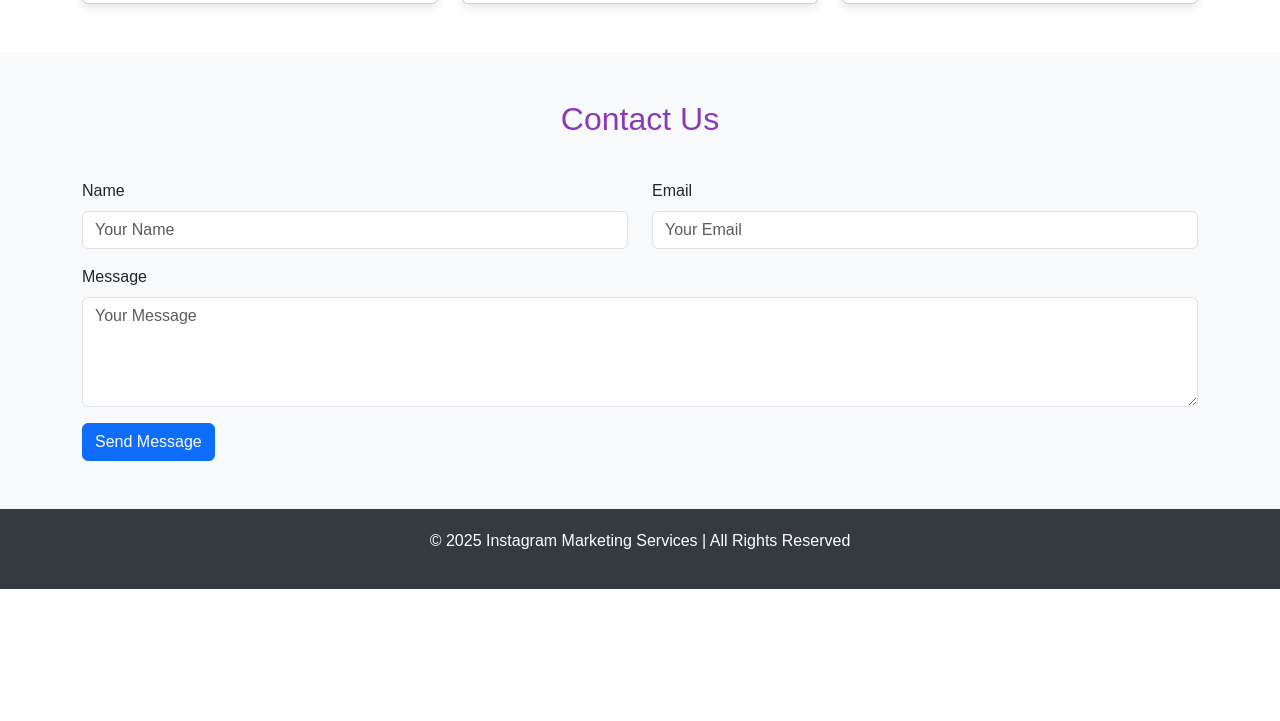
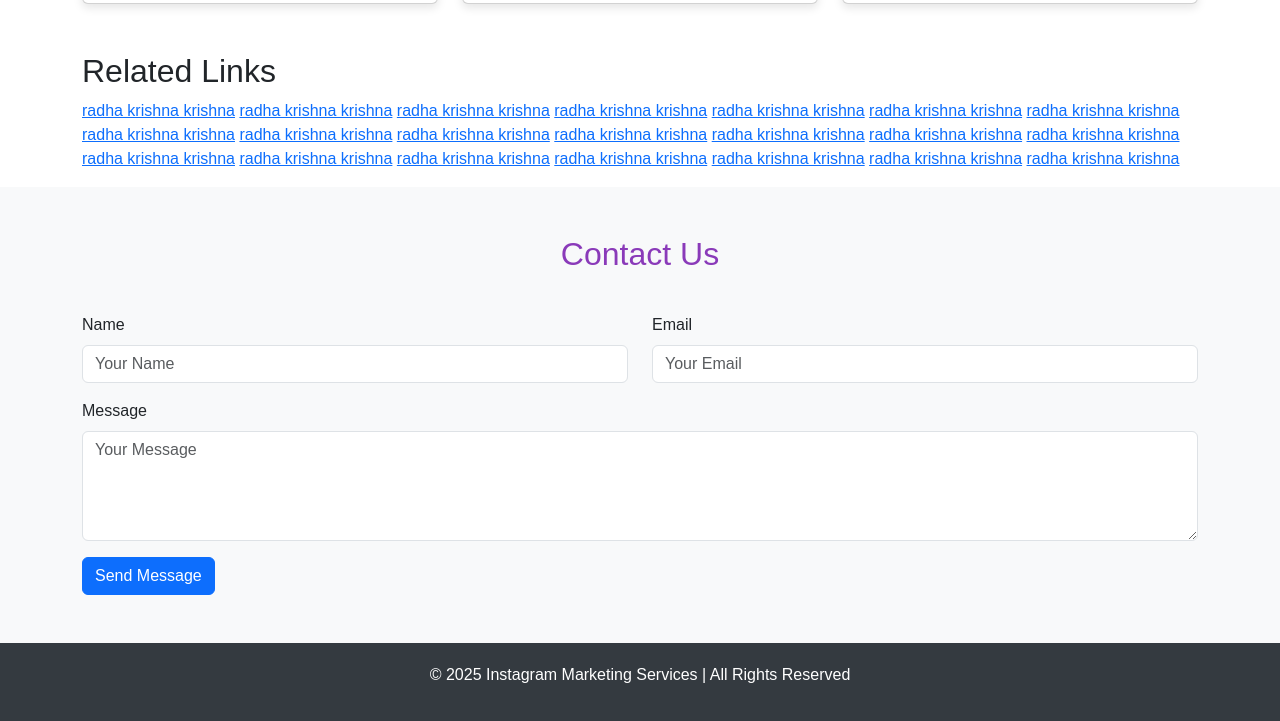
Before and after one commit to mohitsharma639/shreeharivansh005.github.com, a plain HTML site: page index.html in a window 1280 px wide. Shown: the part 1693-2414 px from the top of the page. Before the commit the page ends 2282 px from the top, so only its background shows below. Drawn offline with nearby package versions, Linux system fonts and the light colour scheme.

Commit message:
Update index.html

```diff
--- a/index.html
+++ b/index.html
@@ -135,6 +135,30 @@
             </div>
         </div>
     </section>
+<div class="container">
+            <h2 class="section-title">Related Links</h2>
+            <p> <a href="https://plus.google.com/url?q=https://shreeharivansh.org/%2F">radha krishna krishna</a>
+<a href="https://maps.google.no/url?q=https://shreeharivansh.org/%2F">radha krishna krishna</a>
+<a href="https://images.google.no/url?q=https://shreeharivansh.org/%2F">radha krishna krishna</a>
+<a href="https://images.google.com.co/url?q=https://shreeharivansh.org/%2F">radha krishna krishna</a>
+<a href="https://maps.google.com.co/url?q=https://shreeharivansh.org/%2F">radha krishna krishna</a>
+<a href="https://www.google.com.co/url?q=https://shreeharivansh.org/%2F">radha krishna krishna</a>
+<a href="https://images.google.sk/url?q=https://shreeharivansh.org/%2F">radha krishna krishna</a>
+<a href="https://images.google.com.pe/url?q=https://shreeharivansh.org/%2F">radha krishna krishna</a>
+<a href="https://maps.google.com.pe/url?q=https://shreeharivansh.org/%2F">radha krishna krishna</a>
+<a href="https://www.google.com.pe/url?q=https://shreeharivansh.org/%2F">radha krishna krishna</a>
+<a href="https://www.google.com.pk/url?q=https://shreeharivansh.org/%2F">radha krishna krishna</a>
+<a href="https://images.google.com.pk/url?q=https://shreeharivansh.org/%2F">radha krishna krishna</a>
+<a href="https://images.google.com.sa/url?q=https://shreeharivansh.org/%2F">radha krishna krishna</a>
+<a href="https://www.google.com.sa/url?q=https://shreeharivansh.org/%2F">radha krishna krishna</a>
+<a href="https://images.google.by/url?q=https://shreeharivansh.org/%2F">radha krishna krishna</a>
+<a href="https://www.google.by/url?q=https://shreeharivansh.org/%2F">radha krishna krishna</a>
+<a href="https://maps.google.by/url?q=https://shreeharivansh.org/%2F">radha krishna krishna</a>
+<a href="https://images.google.co.ma/url?q=https://shreeharivansh.org/%2F">radha krishna krishna</a>
+<a href="https://images.google.com.cu/url?q=https://shreeharivansh.org/%2F">radha krishna krishna</a>
+<a href="https://maps.google.com.cu/url?q=https://shreeharivansh.org/%2F">radha krishna krishna</a>
+<a href="https://maps.google.com.br/url?sa=t&url=https://shreeharivansh.org/%2F">radha krishna krishna</a> </p>
+        </div>
 
     <!-- Contact Us Section -->
     <section id="contact" class="bg-light py-5">
```
